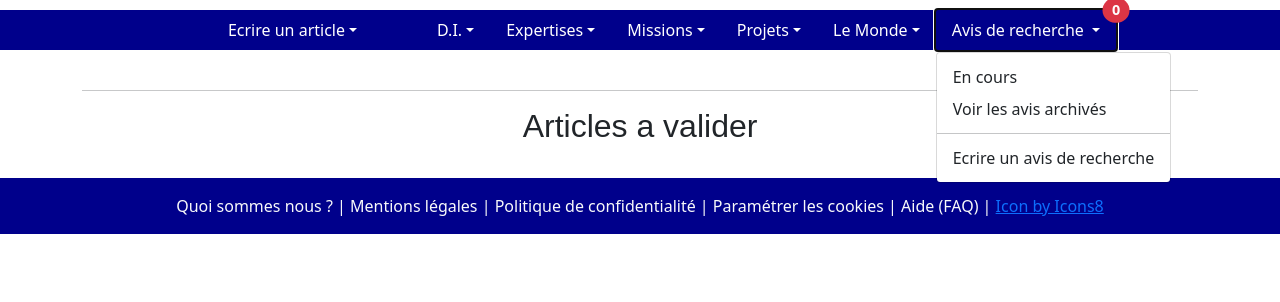
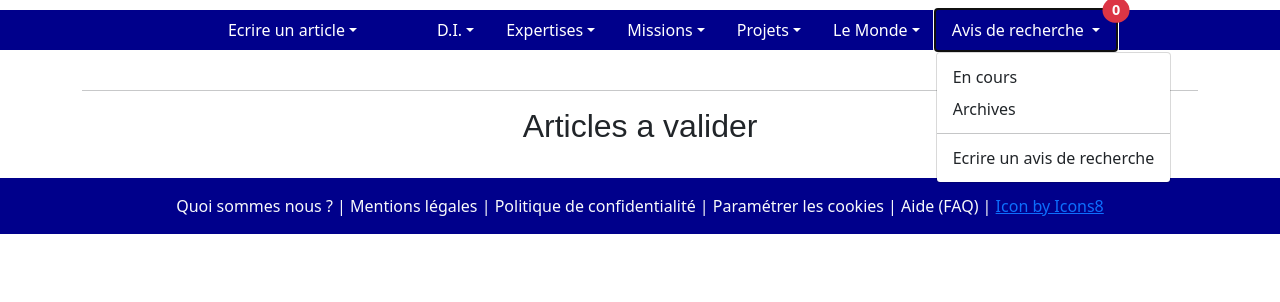
Before and after one commit to yunko006/Agir_Blog, a Django app: page /publication/ in a window 1280 px wide, after a click that opens the changed part. Shown: the part 147-449 px from the top of the page. Run offline with Django 3.2, Linux system fonts and the light colour scheme; the visitor is signed in with stand-in values (Sample User, id 1); data that the repository does not hold is empty; some libraries are stand-ins or nearby versions.

Commit message:
Change avis field in each view + Typo in links.html

```diff
--- a/blog/templates/blog/links.html
+++ b/blog/templates/blog/links.html
@@ -105,7 +105,7 @@
     </a>
     <ul class="dropdown-menu">
       <li><a class="dropdown-item" href="{% url 'blog:index_avis' %}">En cours</a></li>
-      <li><a class="dropdown-item" href="{% url 'blog:index_avis_archiver' %}">Voir les avis archivés</a></li>
+      <li><a class="dropdown-item" href="{% url 'blog:index_avis_archiver' %}">Archives</a></li>
       <li><hr class="dropdown-divider"></li>
       {% if request.user.is_superuser %}
         <li><a class="dropdown-item" href="{% url 'blog:new_avis'%}">Ecrire un avis de recherche</a></li>
--- a/blog/views.py
+++ b/blog/views.py
@@ -48,7 +48,7 @@ def index(request):
     page_obj = paginator.get_page(page_number)
 
     # avis count
-    avis = AvisDeRecherche.objects.all()
+    avis = AvisDeRecherche.pas_archiver_object.all()
 
     context = {'news': news, 'rappel_first': rappel_first, 'rappel_last': rappel_last, 'page_obj': page_obj,
                'trois_featured': trois_featured, 'avis': avis}
@@ -59,7 +59,7 @@ def index(request):
 @login_required
 @user_passes_test(more_than_lecteur)
 def index_draft_post(request):
-    avis = AvisDeRecherche.objects.all()
+    avis = AvisDeRecherche.pas_archiver_object.all()
 
     if request.user.is_superuser:
         draft_post = BlogPost.draftobjects.order_by('-created_on')
@@ -85,7 +85,7 @@ def index_draft_post(request):
 @login_required
 @user_passes_test(must_be_correcteur)
 def index_a_publier_post(request):
-    avis = AvisDeRecherche.objects.all()
+    avis = AvisDeRecherche.pas_archiver_object.all()
 
     if request.user.is_superuser:
         a_publier_post = BlogPost.a_publier_objects.order_by('-created_on')
@@ -108,7 +108,7 @@ def index_a_publier_post(request):
 def post(request, post_id):
 
     post = BlogPost.objects.get(id=post_id)
-    avis = AvisDeRecherche.objects.all()
+    avis = AvisDeRecherche.pas_archiver_object.all()
 
     context = {
         'post': post,
@@ -255,7 +255,7 @@ def caterogy_views(request, cat):
     # uniquement trois post mis en avant.
     trois_featured = featured_posts[:3]
     # avis
-    avis = AvisDeRecherche.objects.all()
+    avis = AvisDeRecherche.pas_archiver_object.all()
     # donnée pour le coté droit de la page
     news = NewsPost.objects.all()
     rappel_first = Rappel.objects.first()
@@ -282,7 +282,7 @@ def rubrique_views(request, cat, rub_title):
     rubrique_title = BlogPost.postobjects.filter(rubrique__title=rub_title)
     # rubrique_parent = BlogPost.postobjects.filter(rubrique__category=cat)
     # avis
-    avis = AvisDeRecherche.objects.all()
+    avis = AvisDeRecherche.pas_archiver_object.all()
     # featured articles
     featured_posts = BlogPost.featured_objects.all()
     # uniquement trois post mis en avant.
```
